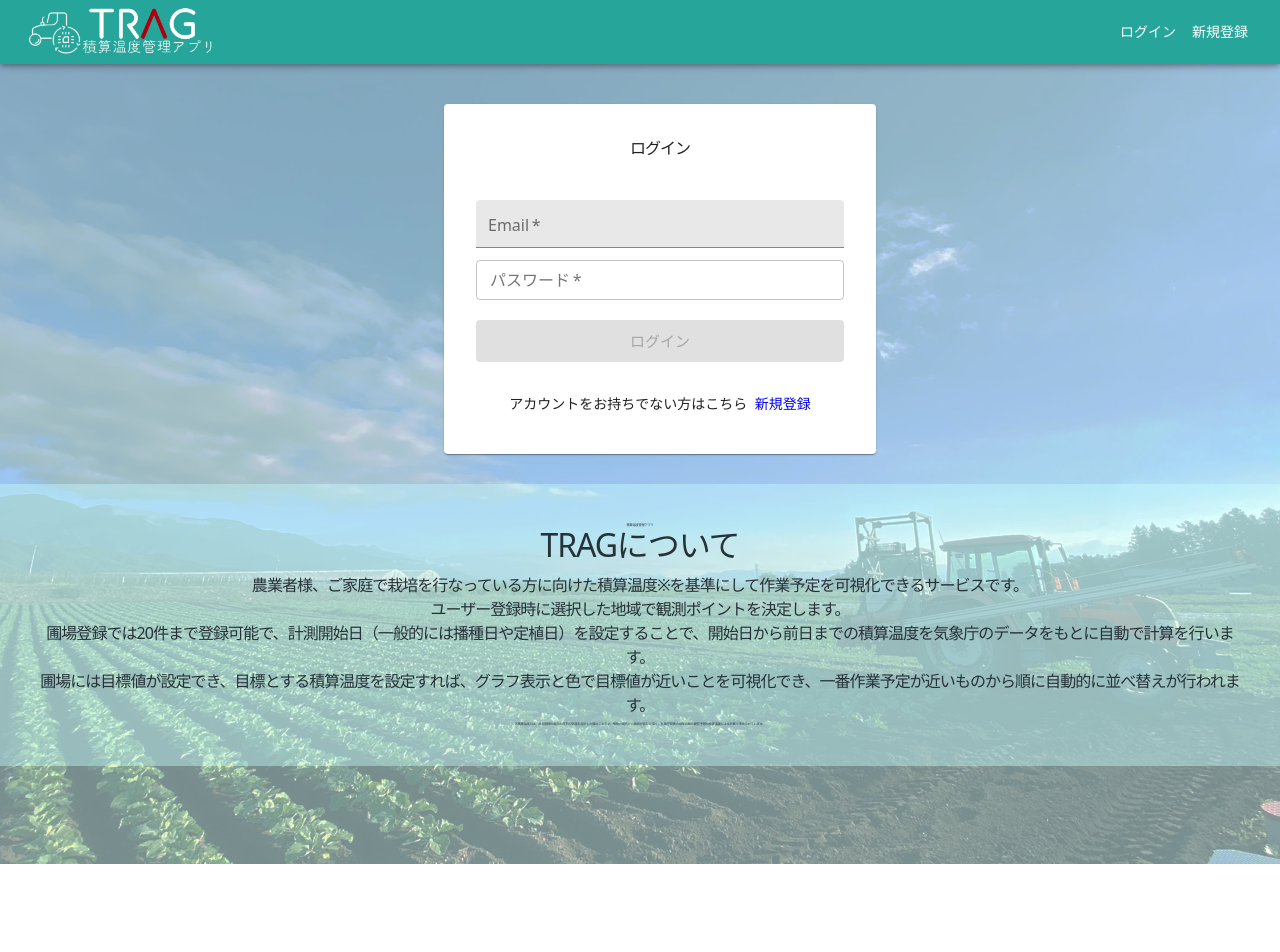
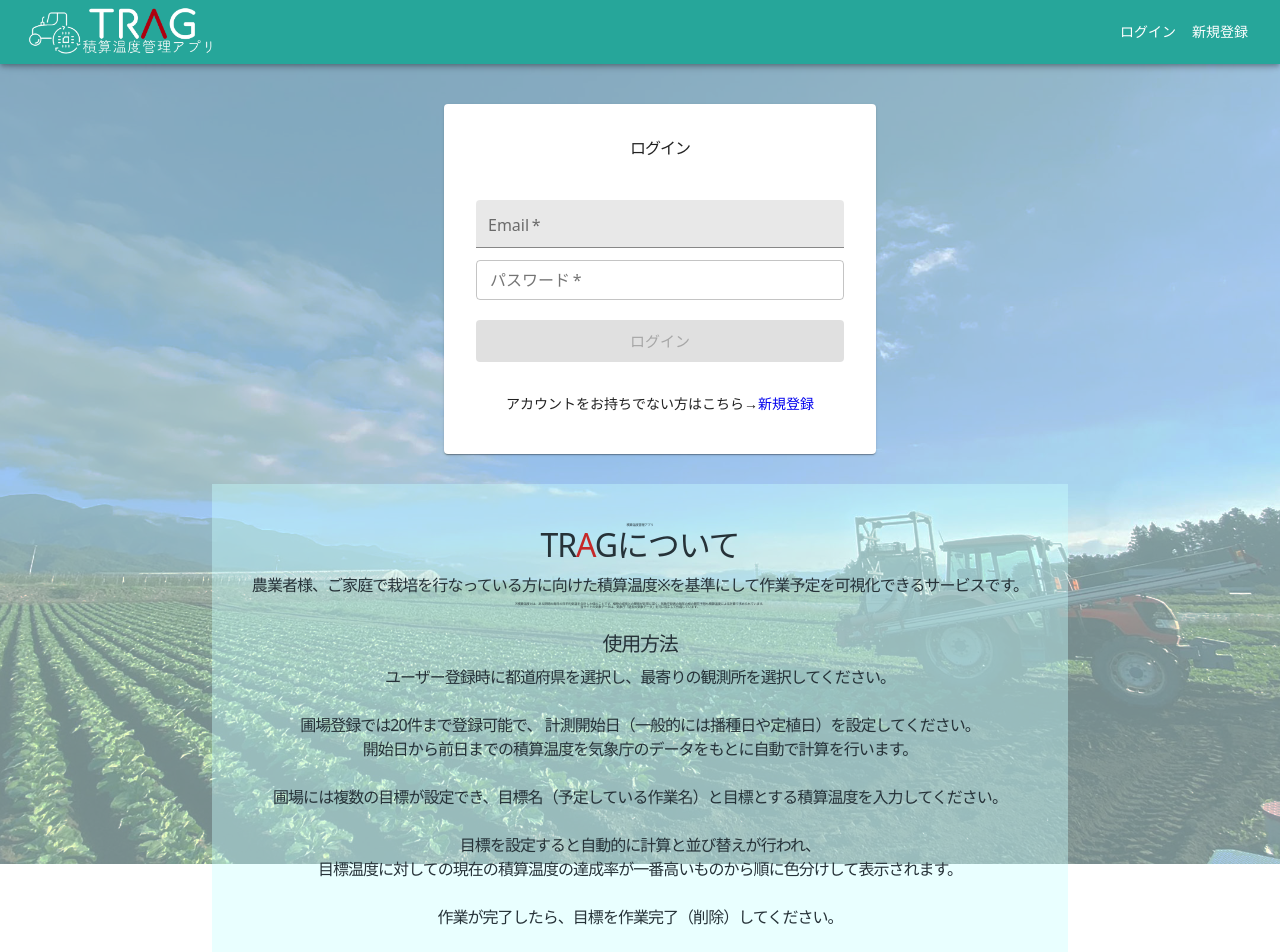
Before and after one commit to zuuumiii/spa-app, a React (Create React App) app in the folder frontend/: page /signin in a window 1280 px wide. Shown: the top 952 px of the page. Before the commit the page ends 864 px from the top, so only its background shows below. Built offline with nearby package versions, Linux system fonts and the light colour scheme; what axios-case-converter would draw is missing.

Commit message:
アプリ説明変更

```diff
--- a/frontend/src/components/pages/SignIn.tsx
+++ b/frontend/src/components/pages/SignIn.tsx
@@ -146,7 +146,7 @@ const SignIn: React.FC = () => {
             </Button>
             <Box textAlign="center" className={classes.box}>
               <Typography variant="body2">
-                アカウントをお持ちでない方はこちら &nbsp;
+                アカウントをお持ちでない方はこちら→
                 <Link to="/signup" className={classes.link}>
                   新規登録
                 </Link>
@@ -160,22 +160,38 @@ const SignIn: React.FC = () => {
           積算温度管理アプリ
         </Typography>
         <Typography variant="h1" style={{ color: "#263238", marginTop: -10 }}>
-          TRAGについて
+          TR<span style={{ color: "#c62828" }}>A</span>Gについて
         </Typography>
         <Typography variant="h5" style={{ color: "#263238" }}>
           農業者様、ご家庭で栽培を行なっている方に向けた積算温度※を基準にして作業予定を可視化できるサービスです。
         </Typography>
-        <Typography variant="h5" style={{ color: "#263238" }}>
-          ユーザー登録時に選択した地域で観測ポイントを決定します。
-        </Typography>
-        <Typography variant="h5" style={{ color: "#263238" }}>
-          圃場登録では20件まで登録可能で、計測開始日（一般的には播種日や定植日）を設定することで、開始日から前日までの積算温度を気象庁のデータをもとに自動で計算を行います。
-        </Typography>
-        <Typography variant="h5" style={{ color: "#263238" }}>
-          圃場には目標値が設定でき、目標とする積算温度を設定すれば、グラフ表示と色で目標値が近いことを可視化でき、一番作業予定が近いものから順に自動的に並べ替えが行われます。
-        </Typography>
         <Typography variant="h6" style={{ color: "#263238", marginTop: 6 }}>
           ※積算温度とは、ある期間の毎日の日平均気温を合計した値のことです。植物の成長との関係が非常に深く、気象庁発表の毎年の桜の開花予想も積算温度による計算で求められています。
+          <br />
+          当サイトの気象データは、気象庁「過去の気象データ」を元に加工して作成しています。
+        </Typography>
+        <Typography variant="h4" style={{ color: "#263238", marginTop: 20 }}>
+          使用方法
+        </Typography>
+        <Typography variant="h5" style={{ color: "#263238", marginTop: 6 }}>
+          ユーザー登録時に都道府県を選択し、最寄りの観測所を選択してください。
+          <br />
+          <br />
+          圃場登録では20件まで登録可能で、
+          計測開始日（一般的には播種日や定植日）を設定してください。
+          <br />
+          開始日から前日までの積算温度を気象庁のデータをもとに自動で計算を行います。
+          <br />
+          <br />
+          圃場には複数の目標が設定でき、目標名（予定している作業名）と目標とする積算温度を入力してください。
+          <br />
+          <br />
+          目標を設定すると自動的に計算と並び替えが行われ、
+          <br />
+          目標温度に対しての現在の積算温度の達成率が一番高いものから順に色分けして表示されます。
+          <br />
+          <br />
+          作業が完了したら、目標を作業完了（削除）してください。
         </Typography>
       </div>
       <AlertMessage
--- a/frontend/src/lib/api/client.ts
+++ b/frontend/src/lib/api/client.ts
@@ -10,7 +10,7 @@ const options = {
 
 const client = applyCaseMiddleware(
   axios.create({
-    baseURL: "http://54.249.116.120:3001/api/v1",
+    baseURL: "http://localhost:3001/api/v1",
   }),
   options
 );
```
